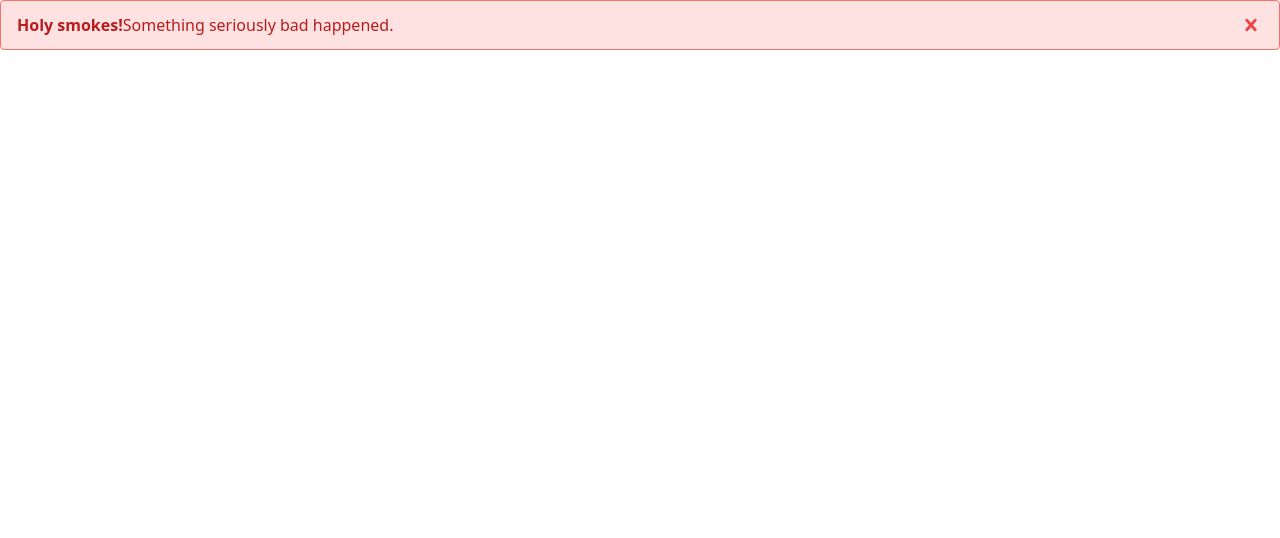
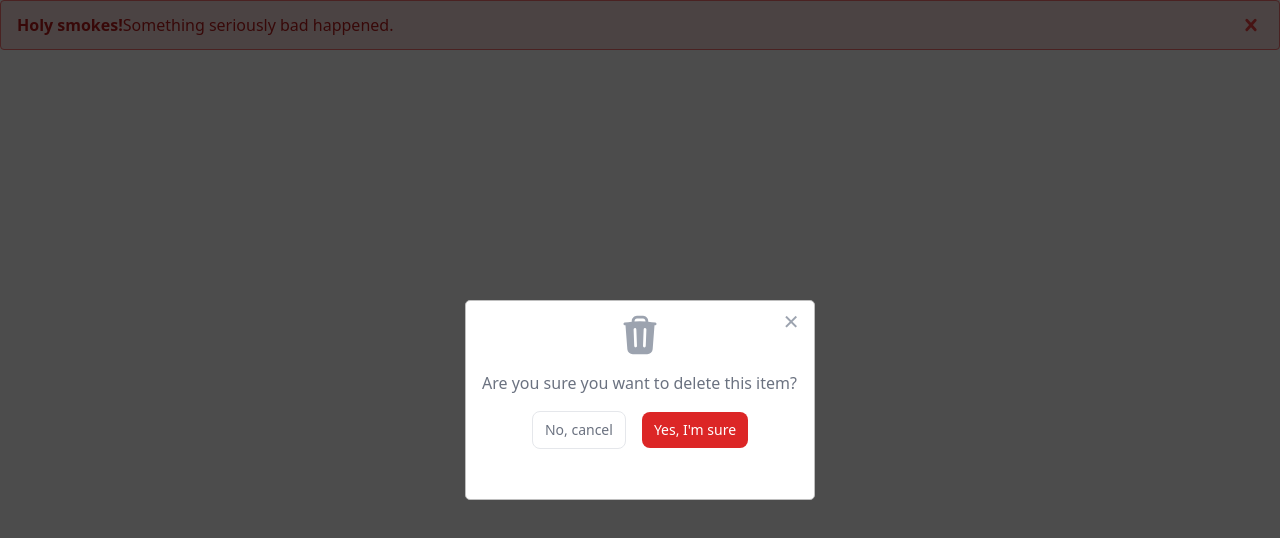
Before and after one commit to farukade/local_chat_app, a React (Create React App) app in the folder local_ca_front/: page / in a window 1280 px wide. Shown: the top 538 px of the page. Built offline with nearby package versions, Linux system fonts and the light colour scheme.

Commit message:
setting up delete modal 🚁

```diff
--- a/local_ca_front/package.json
+++ b/local_ca_front/package.json
@@ -3,6 +3,8 @@
   "version": "0.1.0",
   "private": true,
   "dependencies": {
+    "@heroicons/react": "^2.0.17",
+    "@reduxjs/toolkit": "^1.9.5",
     "@testing-library/jest-dom": "^5.14.1",
     "@testing-library/react": "^13.0.0",
     "@testing-library/user-event": "^13.2.1",
@@ -12,6 +14,7 @@
     "@types/react-dom": "^18.0.0",
     "react": "^18.2.0",
     "react-dom": "^18.2.0",
+    "react-redux": "^8.0.5",
     "react-router-dom": "^6.10.0",
     "react-scripts": "5.0.1",
     "react-toastify": "^9.1.2",
--- a/local_ca_front/src/App.tsx
+++ b/local_ca_front/src/App.tsx
@@ -1,11 +1,20 @@
 import React from "react";
-import AlertError from "./Common/Alerts/AlertError";
+import AlertError from "./Components/Common/Alerts/AlertError";
+import DeleteModal from "./Components/Common/DeleteModal";
 
 function App() {
+  const onClose = () => {};
+  const onDeleteClick = () => {};
+
   return (
     <div className="App">
       <header className="App-header">
         <AlertError />
+        <DeleteModal
+          show={true}
+          onCloseClick={onClose}
+          onDeleteClick={onDeleteClick}
+        />
       </header>
     </div>
   );
--- a/local_ca_front/src/Common/ConfirmDelete.tsx
+++ /dev/null
@@ -1,7 +0,0 @@
-import React from "react";
-
-const ConfirmDelete = () => {
-  return <div>ConfirmDelete</div>;
-};
-
-export default ConfirmDelete;
--- /dev/null
+++ b/local_ca_front/src/Components/Common/DeleteModal.tsx
@@ -0,0 +1,45 @@
+import React from "react";
+import { TrashIcon } from "@heroicons/react/24/solid";
+
+type DeleteProps = {
+  show: boolean;
+  onDeleteClick: () => void;
+  onCloseClick: () => void;
+};
+
+const DeleteModal = ({ show, onDeleteClick, onCloseClick }: DeleteProps) => {
+  return (
+    <div className="modal-overlay">
+      <div className="modal">
+        <button
+          className="modal-close text-gray-400 bg-transparent hover:bg-gray-200 hover:text-gray-900 rounded-lg text-sm p-1.5 ml-auto inline-flex items-center dark:hover:bg-gray-600 dark:hover:text-white"
+          onClick={onCloseClick}
+        >
+          &#10005; {/* HTML code for a multiplication sign */}
+        </button>
+        <TrashIcon className="text-gray-400 dark:text-gray-500 w-11 h-11 mb-3.5 mx-auto" />
+
+        <p className="mb-4 text-gray-500 dark:text-gray-300">
+          Are you sure you want to delete this item?
+        </p>
+
+        <div className="flex justify-center items-center space-x-4">
+          <button
+            type="button"
+            className="py-2 px-3 text-sm font-medium text-gray-500 bg-white rounded-lg border border-gray-200 hover:bg-gray-100 focus:ring-4 focus:outline-none focus:ring-primary-300 hover:text-gray-900 focus:z-10 dark:bg-gray-700 dark:text-gray-300 dark:border-gray-500 dark:hover:text-white dark:hover:bg-gray-600 dark:focus:ring-gray-600"
+          >
+            No, cancel
+          </button>
+          <button
+            type="submit"
+            className="py-2 px-3 text-sm font-medium text-center text-white bg-red-600 rounded-lg hover:bg-red-700 focus:ring-4 focus:outline-none focus:ring-red-300 dark:bg-red-500 dark:hover:bg-red-600 dark:focus:ring-red-900"
+          >
+            Yes, I'm sure
+          </button>
+        </div>
+      </div>
+    </div>
+  );
+};
+
+export default DeleteModal;
--- a/local_ca_front/src/assets/stylesheet/custom.css
+++ b/local_ca_front/src/assets/stylesheet/custom.css
@@ -4,3 +4,38 @@ Author: Faruk Adekunle & Tyler Momoh
 Contact: tylerjusfly1@gmail.com
 File: Custom Css File
 */
+
+/* CSS FOR MODALs  */
+.modal-overlay {
+  position: absolute;
+  z-index: 9;
+  top: 0;
+  right: 0;
+  bottom: 0;
+  left: 0;
+  background-color: rgba(0, 0, 0, 0.7);
+  display: flex;
+  justify-content: center;
+  align-items: center;
+}
+
+.modal {
+  background-color: #ffffff;
+  color: black;
+  border: 1px solid #bebebe;
+  border-radius: 5px;
+  padding: 12px 16px;
+  position: relative;
+  height: 200px;
+  width: 350px;
+}
+
+.modal-close {
+  position: absolute;
+  right: 8.5px;
+  top: 5px;
+  font-size: 20px;
+  cursor: pointer;
+}
+
+/* CSS FOR ?? */
```
Also changed, not shown: local_ca_front/src/index.tsx (+9 -6 lines), local_ca_front/src/Components/Common/Alerts/AlertError.tsx (renamed from local_ca_front/src/Common/Alerts/AlertError.tsx), 1 other file (tests, documents, lock files or other folders).
